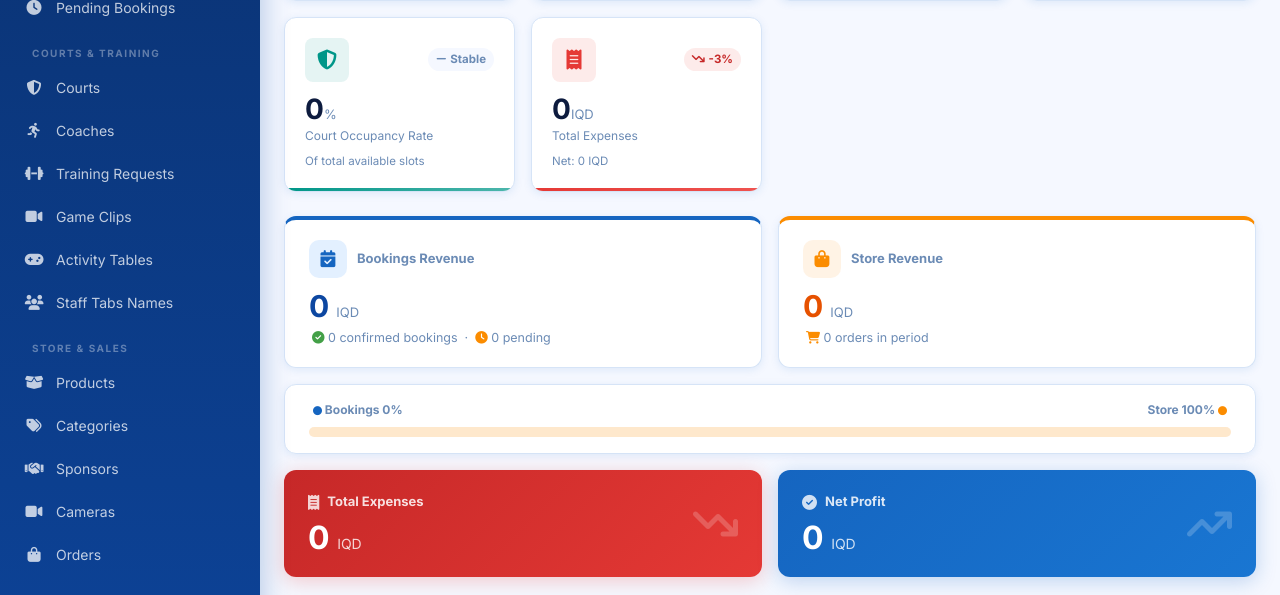
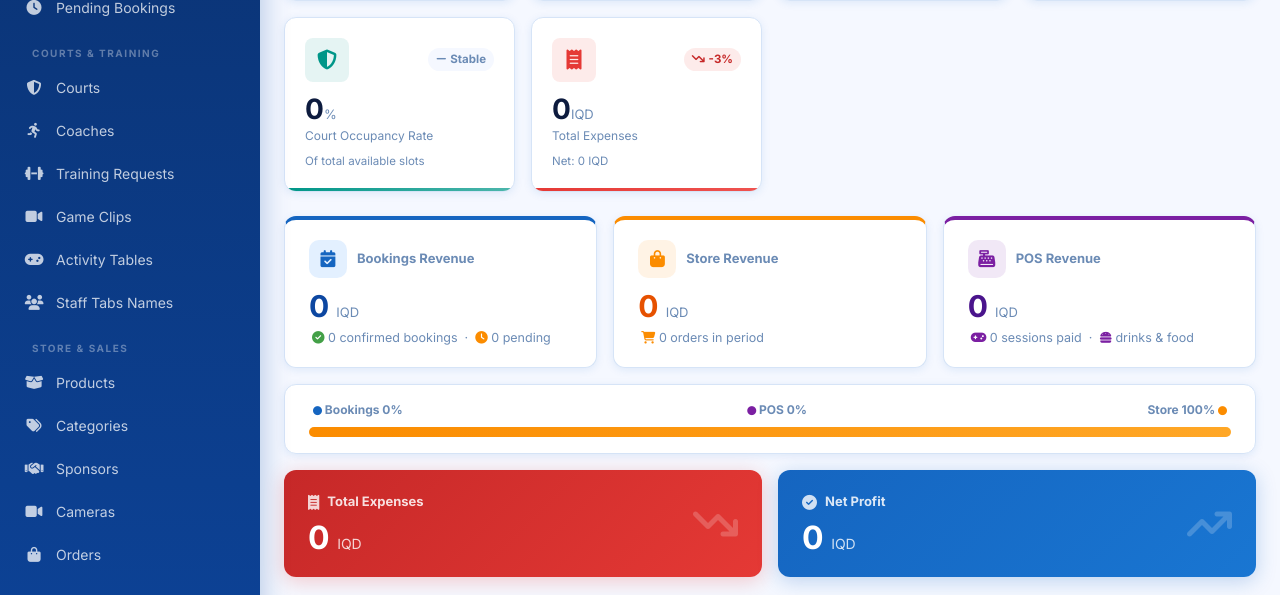
Before and after one commit to metinmeki/Z_padel, a Flask app: page /admin/reports in a window 1280 px wide. Shown: the part 340-935 px from the top of the page. Run offline with Flask 3, Linux system fonts and the light colour scheme; a user stored in the database is signed in; data that the repository does not hold is empty; some libraries are stand-ins or nearby versions.

Commit message:
Reports: add POS Revenue (court sessions + activity + quick sales) as 3rd revenue source
- CourtSession completed: court time + items sold during session
- ActivitySession completed: activity time + items sold
- Quick Sale orders (زبون POS): drinks/food direct sales
- Revenue split bar now shows 3 colors: bookings / POS / online store
- Store revenue excludes POS orders (customer_name != 'زبون POS')

Co-Authored-By: Claude Sonnet 4.6 <noreply@anthropic.com>

```diff
--- a/app/routes/admin.py
+++ b/app/routes/admin.py
@@ -15,7 +15,7 @@ from app import db
 from app.models.main  import (Admin, Court, Booking, CancelRequest,
                                Coach, TrainingRequest, SystemSetting, GameClip,
                                ActivityTable, ActivitySession, ActivitySessionItem, ACTIVITY_META,
-                               Sponsor, CourtSession, ActivityLog, StaffSlot, StaffSlotItem,
+                               Sponsor, CourtSession, CourtSessionItem, ActivityLog, StaffSlot, StaffSlotItem,
                                PushSubscription)
 from app.models.store import (Category, Product, Order, OrderItem,
                                Expense, ExpenseCategory, StaffConsumption)
@@ -1247,7 +1247,40 @@ def reports():
         Order.created_at >= dt_start, Order.created_at <= dt_end).count()
     store_rev  = db.session.query(func.sum(Order.total_price)).filter(
         Order.status == 'completed',
+        Order.customer_name != 'زبون POS',
         Order.created_at >= dt_start, Order.created_at <= dt_end).scalar() or 0
+
+    # ── POS Revenue (court sessions + activity sessions + quick-sale orders) ──
+    court_sessions_rev = db.session.query(func.sum(CourtSession.total_price)).filter(
+        CourtSession.status == 'completed',
+        CourtSession.created_at >= dt_start, CourtSession.created_at <= dt_end).scalar() or 0
+
+    court_items_rev = db.session.query(func.sum(CourtSessionItem.subtotal)).join(
+        CourtSession, CourtSession.id == CourtSessionItem.session_id).filter(
+        CourtSession.status == 'completed',
+        CourtSession.created_at >= dt_start, CourtSession.created_at <= dt_end).scalar() or 0
+
+    activity_sessions_rev = db.session.query(func.sum(ActivitySession.total_price)).filter(
+        ActivitySession.status == 'completed',
+        ActivitySession.created_at >= dt_start, ActivitySession.created_at <= dt_end).scalar() or 0
+
+    activity_items_rev = db.session.query(func.sum(ActivitySessionItem.subtotal)).join(
+        ActivitySession, ActivitySession.id == ActivitySessionItem.session_id).filter(
+        ActivitySession.status == 'completed',
+        ActivitySession.created_at >= dt_start, ActivitySession.created_at <= dt_end).scalar() or 0
+
+    quick_sale_rev = db.session.query(func.sum(Order.total_price)).filter(
+        Order.status == 'completed',
+        Order.customer_name == 'زبون POS',
+        Order.created_at >= dt_start, Order.created_at <= dt_end).scalar() or 0
+
+    pos_rev = int(court_sessions_rev + court_items_rev + activity_sessions_rev + activity_items_rev + quick_sale_rev)
+    pos_sessions_count = CourtSession.query.filter(
+        CourtSession.status == 'completed',
+        CourtSession.created_at >= dt_start, CourtSession.created_at <= dt_end).count() + \
+        ActivitySession.query.filter(
+        ActivitySession.status == 'completed',
+        ActivitySession.created_at >= dt_start, ActivitySession.created_at <= dt_end).count()
 
     top_products = (db.session.query(Product.name,
                     func.sum(OrderItem.quantity).label('sold'))
@@ -1264,6 +1297,7 @@ def reports():
         confirmed_bookings=conf_bks, pending_bookings_count=pend_bks,
         cancelled_bookings=canc_bks, avg_booking_value=avg_val,
         total_orders=total_ords, store_revenue=store_rev,
+        pos_revenue=pos_rev, pos_sessions_count=pos_sessions_count,
         total_expenses=total_exp, occupancy_rate=occ_rate,
         chart_labels=labels, bookings_data=bk_data, revenue_data=rev_data,
         hourly_data=hourly,
--- a/app/templates/admin/reports.html
+++ b/app/templates/admin/reports.html
@@ -312,12 +312,13 @@
 </div>
 
 <!-- ── Revenue Sources + Financial Summary ── -->
-{% set net_profit = (total_revenue|default(0)) + (store_revenue|default(0)) - (total_expenses|default(0)) %}
-{% set total_income = (total_revenue|default(0)) + (store_revenue|default(0)) %}
+{% set net_profit = (total_revenue|default(0)) + (store_revenue|default(0)) + (pos_revenue|default(0)) - (total_expenses|default(0)) %}
+{% set total_income = (total_revenue|default(0)) + (store_revenue|default(0)) + (pos_revenue|default(0)) %}
 {% set bk_pct  = ((total_revenue|default(0)) / [total_income, 1]|max * 100)|round|int %}
-{% set str_pct = 100 - bk_pct %}
+{% set pos_pct = ((pos_revenue|default(0)) / [total_income, 1]|max * 100)|round|int %}
+{% set str_pct = 100 - bk_pct - pos_pct %}
 
-<div style="display:grid;grid-template-columns:1fr 1fr;gap:16px;margin-bottom:16px;">
+<div style="display:grid;grid-template-columns:1fr 1fr 1fr;gap:16px;margin-bottom:16px;">
 
   <!-- Bookings Revenue card -->
   <div style="background:#fff;border-radius:var(--radius);border:1px solid var(--border-color);
@@ -367,6 +368,32 @@
       {{ total_orders|default(0) }} {% if lang == 'en' %}orders in period{% else %}طلب في الفترة{% endif %}
     </div>
   </div>
+
+  <!-- POS Revenue card -->
+  <div style="background:#fff;border-radius:var(--radius);border:1px solid var(--border-color);
+              box-shadow:var(--shadow-sm);padding:20px 24px;border-top:4px solid #7B1FA2;
+              animation:fadeSlideIn .4s ease both .14s;">
+    <div style="display:flex;align-items:center;gap:10px;margin-bottom:12px;">
+      <div style="width:38px;height:38px;border-radius:10px;background:rgba(123,31,162,.1);
+                  display:flex;align-items:center;justify-content:middle;font-size:17px;color:#7B1FA2;justify-content:center;">
+        <i class="fas fa-cash-register"></i>
+      </div>
+      <span style="font-size:13px;font-weight:700;color:var(--text-muted);">
+        {% if lang == 'en' %}POS Revenue{% else %}إيرادات الكاشير{% endif %}
+      </span>
+    </div>
+    <div style="font-size:30px;font-weight:900;color:#4A148C;line-height:1.1;margin-bottom:6px;">
+      {{ "{:,.0f}".format(pos_revenue|default(0)) }}
+      <small style="font-size:13px;font-weight:400;color:var(--text-muted);">{% if lang == 'en' %}IQD{% else %}د.ع{% endif %}</small>
+    </div>
+    <div style="font-size:12.5px;color:var(--text-muted);">
+      <i class="fas fa-gamepad" style="color:#7B1FA2;margin-left:3px;"></i>
+      {{ pos_sessions_count|default(0) }} {% if lang == 'en' %}sessions paid{% else %}جلسة مدفوعة{% endif %}
+      &nbsp;·&nbsp;
+      <i class="fas fa-burger" style="color:#7B1FA2;"></i>
+      {% if lang == 'en' %}drinks & food{% else %}مشروبات وطعام{% endif %}
+    </div>
+  </div>
 </div>
 
 <!-- Revenue split bar -->
@@ -374,16 +401,21 @@
             box-shadow:var(--shadow-sm);padding:16px 24px;margin-bottom:16px;
             animation:fadeSlideIn .4s ease both .1s;">
   <div style="display:flex;justify-content:space-between;font-size:12px;font-weight:700;
-              color:var(--text-muted);margin-bottom:8px;">
+              color:var(--text-muted);margin-bottom:8px;gap:12px;flex-wrap:wrap;">
     <span><i class="fas fa-circle" style="color:#1565C0;font-size:9px;margin-left:4px;"></i>
       {% if lang == 'en' %}Bookings{% else %}الحجوزات{% endif %} {{ bk_pct }}%</span>
-    <span>{% if lang == 'en' %}Store{% else %}المتجر{% endif %} {{ str_pct }}%
+    <span><i class="fas fa-circle" style="color:#7B1FA2;font-size:9px;margin-left:4px;"></i>
+      {% if lang == 'en' %}POS{% else %}الكاشير{% endif %} {{ pos_pct }}%</span>
+    <span>{% if lang == 'en' %}Store{% else %}المتجر{% endif %} {{ [str_pct, 0]|max }}%
       <i class="fas fa-circle" style="color:#FB8C00;font-size:9px;margin-right:4px;"></i></span>
   </div>
-  <div style="height:10px;border-radius:10px;background:rgba(251,140,0,.2);overflow:hidden;">
-    <div style="height:100%;border-radius:10px;
-                background:linear-gradient(90deg,var(--brand-blue-light),var(--brand-blue));
+  <div style="height:10px;border-radius:10px;background:var(--border-color);overflow:hidden;display:flex;">
+    <div style="height:100%;background:linear-gradient(90deg,var(--brand-blue-light),var(--brand-blue));
                 width:{{ bk_pct }}%;transition:width 1s ease;"></div>
+    <div style="height:100%;background:linear-gradient(90deg,#7B1FA2,#AB47BC);
+                width:{{ pos_pct }}%;transition:width 1s ease;"></div>
+    <div style="height:100%;background:linear-gradient(90deg,#FB8C00,#FFA726);
+                width:{{ [str_pct, 0]|max }}%;transition:width 1s ease;"></div>
   </div>
 </div>
 
```
